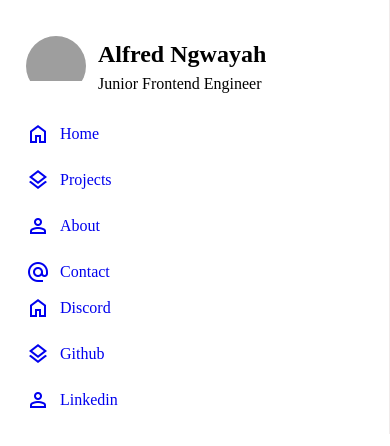
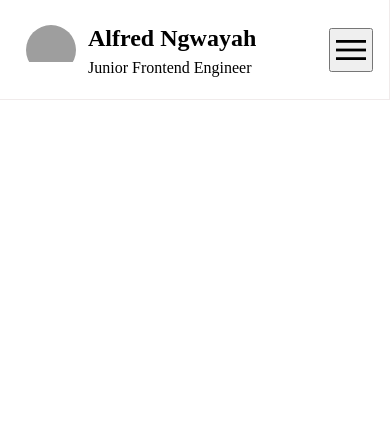
Before and after one commit to Big-Logic/portfolio, a plain HTML site: page index.html in a window 390 px wide. Drawn offline with nearby package versions, Linux system fonts and the light colour scheme; grey boxes are pictures that could not be loaded.

Commit message:
updated main header and made it responsive

```diff
--- a/index.html
+++ b/index.html
@@ -12,9 +12,12 @@
     <link rel="stylesheet" href="./src/styles/index.css" />
   </head>
   <body>
+    <!-- MAIN LAYOUT START -->
     <div id="root" class="main-layout">
+      <!-- MAIN HEADER START-->
       <header class="main-header main-layout__child">
         <nav class="main-header__nav">
+          <!-- main header profile start -->
           <div class="main-header__profile">
             <div class="main-header__profile--imagecontainer">
               <img
@@ -27,8 +30,12 @@
               <p>Junior Frontend Engineer</p>
             </div>
           </div>
+          <!-- main header profile end-->
+
+          <!-- main header links start -->
           <div class="main-header__links">
-            <ul class="nav-links">
+            <!-- nav links start -->
+            <ul class="nav-links main-header__toplinks">
               <li>
                 <a href="#" class="nav-links__link"
                   ><span class="material-symbols-outlined">home</span
@@ -55,9 +62,9 @@
                 >
               </li>
             </ul>
-          </div>
-          <div class="main-header__socials">
-            <ul class="nav-links">
+            <!-- nav links end -->
+            <!-- nav links start -->
+            <ul class="nav-links main-header__socials">
               <li>
                 <a href="#" class="nav-links__link"
                   ><span class="material-symbols-outlined">home</span
@@ -77,10 +84,19 @@
                 >
               </li>
             </ul>
+            <!-- nav links end -->
           </div>
+          <!-- main header links end -->
+          <button class="main-header__nav--togglebtn">
+            <span class="material-symbols-outlined" id="toggle-icon">
+              menu
+            </span>
+          </button>
         </nav>
       </header>
+      <!-- MAIN HEADER END -->
       <main class="main main-layout__child"></main>
     </div>
+    <!-- MAIN LAYOUT END -->
   </body>
 </html>
--- a/src/styles/index.css
+++ b/src/styles/index.css
@@ -63,14 +63,14 @@ h6 {
 
 /* main header profile */
 .main-header__profile--imagecontainer {
-  height: 60px;
+  height: 50px;
   overflow: hidden;
   border-radius: 50%;
 }
 
 .main-header__profile {
   display: grid;
-  grid-template-columns: 60px 1fr;
+  grid-template-columns: 50px 1fr;
   align-items: center;
   gap: 12px;
   padding: 20px 10px;
@@ -79,18 +79,61 @@ h6 {
 /* //////////// */
 
 .main-header__links {
-  overflow-y: auto;
+  display: grid;
+  grid-template-rows: 1fr auto;
+}
+
+.main-header__nav--togglebtn {
+  display: none;
 }
 
 .main-header__nav {
   height: 100%;
   display: grid;
-  grid-template-rows: auto minmax(100px, 1fr) auto;
+  grid-template-rows: auto 1fr;
 }
 
 .main-header {
   height: 100%;
   border-right: 1px solid #f0ebeb;
+}
+
+@media screen and (max-width: 992px) {
+  .main-header {
+    border-bottom: 1px solid #f0ebeb;
+  }
+
+  .main-header__nav {
+    grid-template-rows: auto;
+    grid-template-columns: 1fr auto;
+    align-items: center;
+  }
+
+  .main-header__links {
+    display: none;
+  }
+
+  /* nav toggle button */
+  .main-header__nav--togglebtn {
+    display: block;
+    display: flex;
+    align-items: center;
+    justify-content: center;
+  }
+
+  #toggle-icon {
+    font-size: 40px;
+  }
+
+  /* nav toggle button */
+
+  /* main header profile */
+
+  .main-header__profile {
+    padding: 0px 10px;
+  }
+
+  /* //////////// */
 }
 
 /* MAIN HEADER */
```
